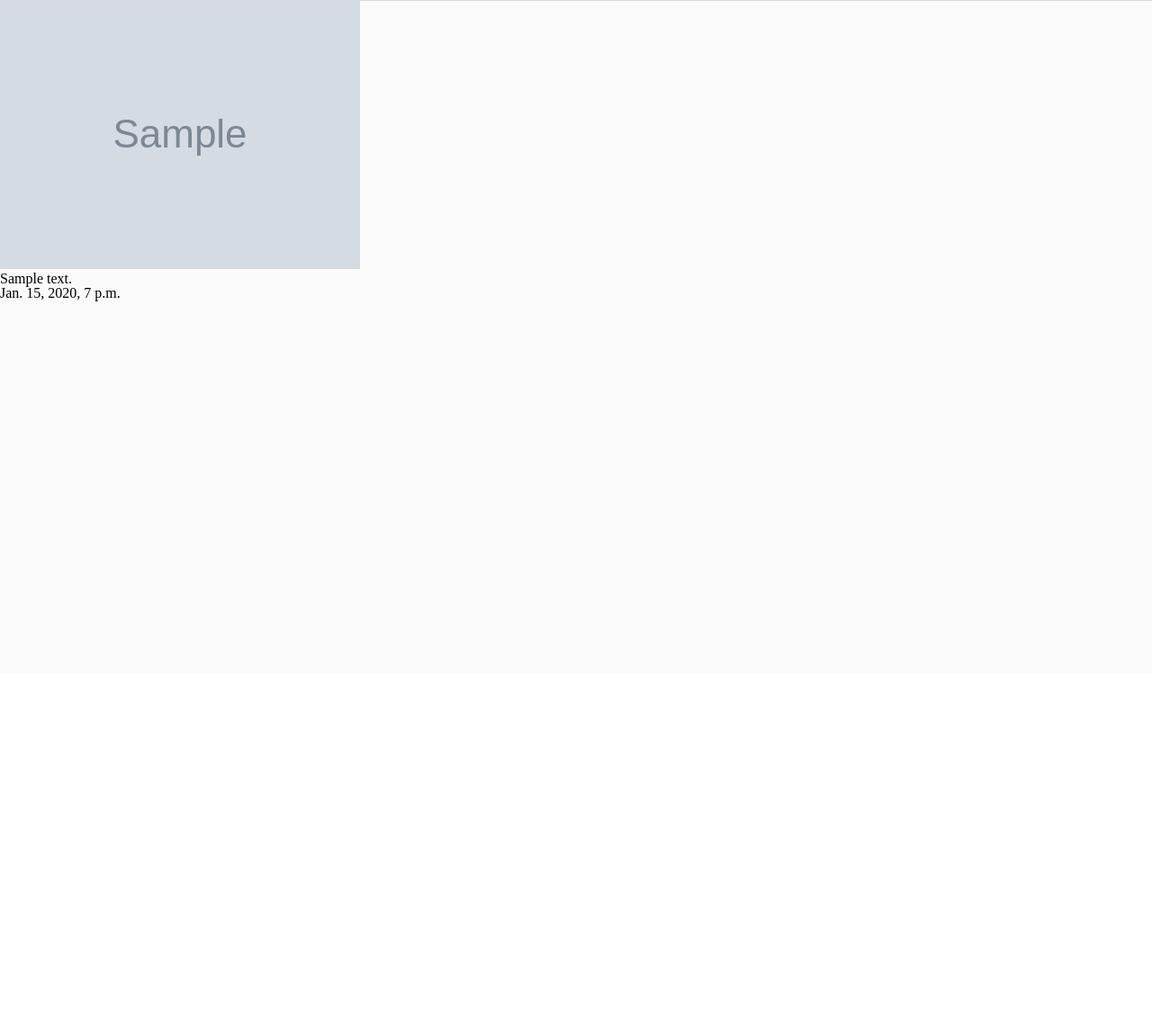
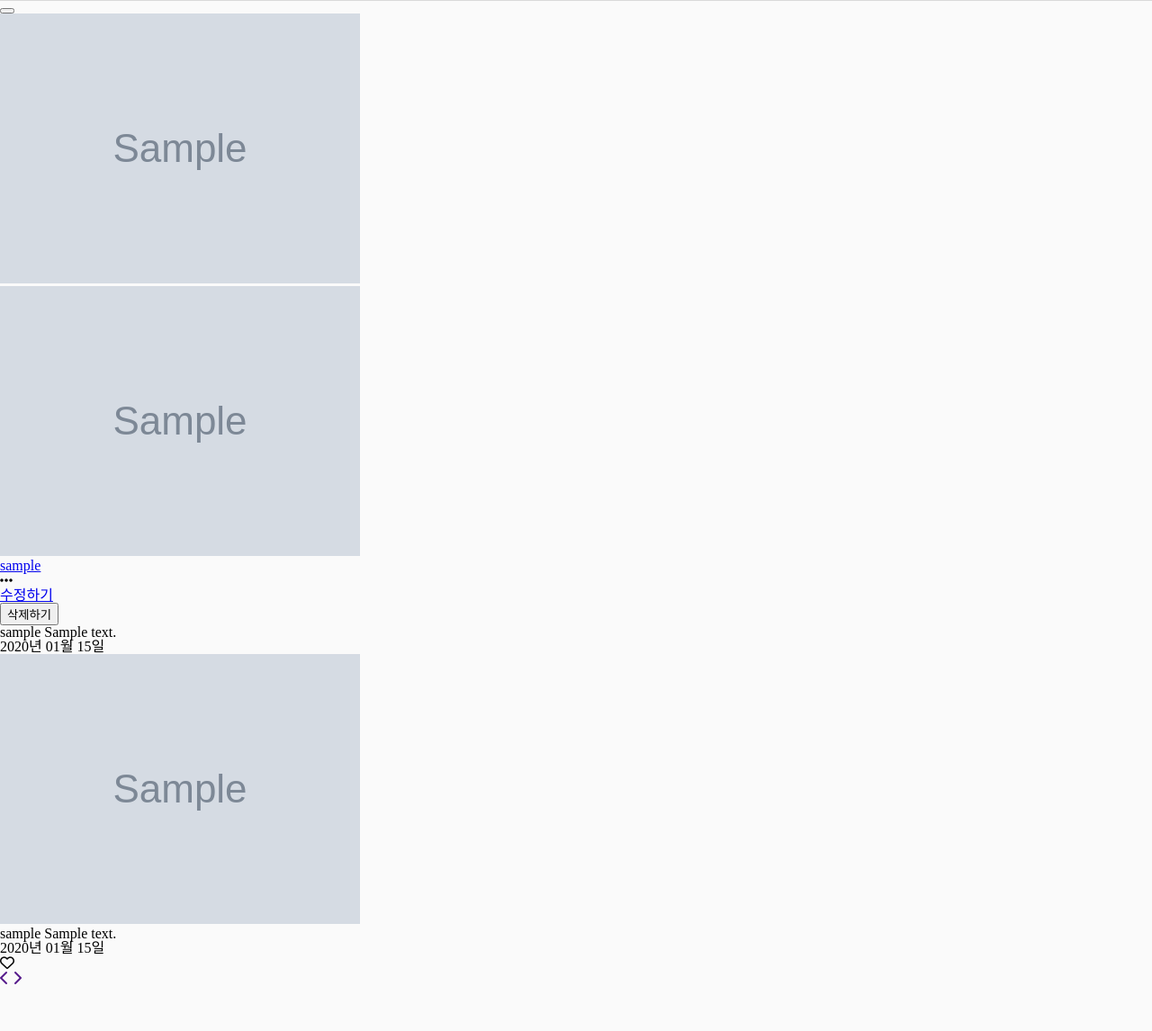
Before and after one commit to HyoJip/Hyostagram, a Django app: page /detail/1 in a window 1280 px wide. Shown: the part 51-1197 px from the top of the page at 90% size. Before the commit the page ends 386 px from the top, so only its background shows below. Run offline with Django 3.2, Linux system fonts and the light colour scheme; tables that the repository leaves empty hold one stand-in row (values such as "Sample post"); grey boxes marked "Sample" are stand-in pictures; some libraries are stand-ins or nearby versions.

Commit message:
modified detail.html and did refactoring on formatting date function

```diff
--- a/accounts/urls.py
+++ b/accounts/urls.py
@@ -9,7 +9,7 @@ urlpatterns = [
     # auth_views
     path("login/", auth_views.LoginView.as_view(), name="login"),
     path("account_logout/",
-         auth_views.LogoutView.as_view(next_page='login'), name="logout"),
+         auth_views.LogoutView.as_view(next_page='account_login'), name="logout"),
 
     # Accounts App views
     path("signup/", views.UserCreate.as_view(), name="signup"),
--- a/photo/mixins.py
+++ b/photo/mixins.py
@@ -1,5 +1,9 @@
+from datetime import datetime, timedelta
+
 from django.contrib.auth.mixins import AccessMixin
 from django.core.exceptions import PermissionDenied
+from django.db import models
+from django.utils import timezone
 
 
 class ValidAuthorRequiredMixin(AccessMixin):
@@ -14,3 +18,33 @@ class ValidAuthorRequiredMixin(AccessMixin):
             raise PermissionDenied
         else:
             return super(ValidAuthorRequiredMixin, self).dispatch(request, *args, **kwargs)
+
+
+class TimeStampedMixin(models.Model):
+    # 생성일시를 저장한다
+    created_at = models.DateTimeField(auto_now_add=True)
+
+    # 주의!
+    class Meta:
+        abstract = True
+
+    def timedelta_string(self):
+        # settings에서 Timezone을 'Asia/Seoul'로 변경했을 경우 now()는 로컬타임이지만 DB에 저장된 객체들의 시간은 UTC이다.
+        # 차이값을 구하기위해 timezone을 맞춰준다. 이 때 datetime의 timezone이 아닌 django.utils의 timezone을 사용한다.
+        delta = datetime.now(tz=timezone.utc) - self.created_at
+
+        if delta < timedelta(minutes=1):
+            return str(delta.seconds) + ' 초 전'
+        elif delta < timedelta(hours=1):
+            return str(int(delta.seconds / 60)) + ' 분 전'
+        elif delta < timedelta(days=1):
+            return str(int(delta.seconds / 3600)) + ' 시간 전'
+        elif delta < timedelta(days=7):
+            # 날짜만 따로 빼서 날짜간의 차이를 계산한 후 리턴한다.
+            delta = datetime.now(tz=timezone.utc).date() - \
+                self.created_at.date()
+            return str(delta.days) + ' 일 전'
+        else:
+            # settings.py에 변경한 로컬 시간대를 기준으로 UTC 시간을 변환하여 리턴한다.
+
+            return "{:%Y년 %m월 %d일}".format(timezone.localtime(self.created_at, timezone.get_current_timezone()))
--- a/photo/models.py
+++ b/photo/models.py
@@ -1,14 +1,13 @@
-from datetime import datetime, timedelta
-
 from django.conf import settings
 from django.db import models
 from django.shortcuts import resolve_url
-from django.utils import timezone
 from imagekit.models import ImageSpecField
 from imagekit.processors import ResizeToFill
 
+from .mixins import TimeStampedMixin
 
-class Photo(models.Model):
+
+class Photo(TimeStampedMixin):
     user = models.ForeignKey(settings.AUTH_USER_MODEL,
                              on_delete=models.CASCADE,
                              related_name="photos")
@@ -16,7 +15,6 @@ class Photo(models.Model):
     filtered_image = ImageSpecField(source='image', processors=[
                                     ResizeToFill(293, 293)], format="JPEG", options={'quality': 60})
     content = models.TextField(max_length=500, blank=True)
-    created_at = models.DateTimeField(auto_now_add=True)
     like = models.IntegerField(default=0)
 
     class Meta:
@@ -30,37 +28,14 @@ class Photo(models.Model):
     def get_absolute_url(self):
         return resolve_url("photo:detail", self.id)
 
-    def timedelta_string(self):
-        # settings에서 Timezone을 'Asia/Seoul'로 변경했을 경우 now()는 로컬타임이지만 DB에 저장된 객체들의 시간은 UTC이다.
-        # 차이값을 구하기위해 timezone을 맞춰준다. 이 때 datetime의 timezone이 아닌 django.utils의 timezone을 사용한다.
-        delta = datetime.now(tz=timezone.utc) - self.created_at
 
-        if delta < timedelta(minutes=1):
-            return str(delta.seconds) + ' 초 전'
-        elif delta < timedelta(hours=1):
-            return str(int(delta.seconds / 60)) + ' 분 전'
-        elif delta < timedelta(days=1):
-            return str(int(delta.seconds / 3600)) + ' 시간 전'
-        elif delta < timedelta(days=7):
-            # 날짜만 따로 빼서 날짜간의 차이를 계산한 후 리턴한다.
-            delta = datetime.now(tz=timezone.utc).date() - \
-                self.created_at.date()
-            return str(delta.days) + ' 일 전'
-        else:
-            # settings.py에 변경한 로컬 시간대를 기준으로 UTC 시간을 변환하여 리턴한다.
-
-            return "{:%Y년 %m월 %d일}".format(timezone.localtime(self.created_at, timezone.get_current_timezone()))
-
-
-class Comment(models.Model):
+class Comment(TimeStampedMixin):
     photo = models.ForeignKey(
         Photo, on_delete=models.CASCADE, related_name="comments")
     user = models.ForeignKey(settings.AUTH_USER_MODEL,
                              on_delete=models.CASCADE,
                              related_name="comments")
     text = models.TextField(max_length=500)
-    created_at = models.DateTimeField(auto_now_add=True)
-    updated_at = models.DateTimeField(auto_now=True)
     like = models.IntegerField(default=0)
 
     def get_absolute_url(self):
--- a/photo/templates/photo/photo_detail.html
+++ b/photo/templates/photo/photo_detail.html
@@ -1,11 +1,72 @@
 {% extends "base.html" %}
+{% load static %}
 
 {% block content %}
 
-    <article>
-        <img src="{{photo.image.url}}">
-        <p>{{photo.content}}</p>
-        <small>{{photo.created_at}}</small>
-    </article>
+<div class="wrap">
+    <div class="button_wrap">
+        <div class="button_box">
+            <button class="btn_exit" value="X" />
+        </div>
+    </div>
+    <div class="article_wrap">
+        <img src="{{photo.image.url}}" alt="" class="article_photo">
+        <div class="article_info">
+            <section class="user_info">
+                <a href="{% url 'accounts:profile' photo.user.profile.slug %}">
+                {% if photo.user.profile.profile_photo %}
+                <img src="{{ photo.user.profile.profile_photo.url }}" alt="user_photo" class="user_img">
+                {% else %}
+                <img src="{% static 'images/person.png' %}" alt="user_photo" class="user_img">
+                {% endif %}
+                </a>
+                <hgroup class="photo_info">
+                    <h3 class="user_nickname"><a href="{% url 'accounts:profile' photo.user.profile.slug %}">{{ photo.user.profile.nickname }}</a></h3>
+                    <h4 class="place"></h4>
+                </hgroup>
+                <ul class="info_more">
+                    <li><i class="fas fa-ellipsis-h"></i>
+                        <ul>
+                            <li><a href="{% url 'photo:update' photo.pk %}">수정하기</a></li>
+                            <li>
+                                <form action="{% url 'photo:delete' photo.pk %}" method="post">
+                                    {% csrf_token %}
+                                    <input type="hidden" name="next" value="{{ request.path }}">
+                                    <input type="submit" onclick="return confirm('정말 삭제하시겠습니까?')" class="delete-instagram" value="삭제하기"></input>
+                                </form>
+                            </li>
+                        </ul>
+                    </li>
+                </ul>
+            </section>
+            <section class="photo_content_wrap">
+                <h4 class="photo_content">
+                    <span class="user_nickname">{{ photo.user.profile.nickname }} </span>  {{ photo.content }}
+                </h4>
+                <small class="photo_date">{{ photo.timedelta_string }}</small>
+            </section>
+            <section class="photo_comments">
+                {% for comment in photo.comments.all %}
+                <div class="comment_user_photo">
+                    <img src="{{ comment.user.profile.profile_photo.url }}" alt="" onclick="location.href=`{% url 'accounts:profile' comment.user.profile.slug %}`">
+                </div>
+                <div class="comment_box">
+                    <h5 class="comment_text"><span class="user_nickname">{{ comment.user.profile.nickname }}  </span>{{ comment.text }}</h5>
+                    <small class="comment_date">{{ comment.timedelta_string }}</small>
+                </div>
+                <div class="like_box">
+                    <i class="far fa-heart"></i>
+                </div>
+                {% endfor %}
+            </section>
+        </div>
+    </div>
+    <div class="page_arrow_wrap">
+        <div class="page_arrows">
+            <a href=""><i class="fas fa-chevron-left"></i></a>
+            <a href=""><i class="fas fa-chevron-right"></i></a>
+        </div>
+    </div>
+</div>
 
 {% endblock %}
```
Also changed, not shown: static/css/profile.css (+6 -1 lines), photo/migrations/0011_remove_comment_updated_at.py (added).
